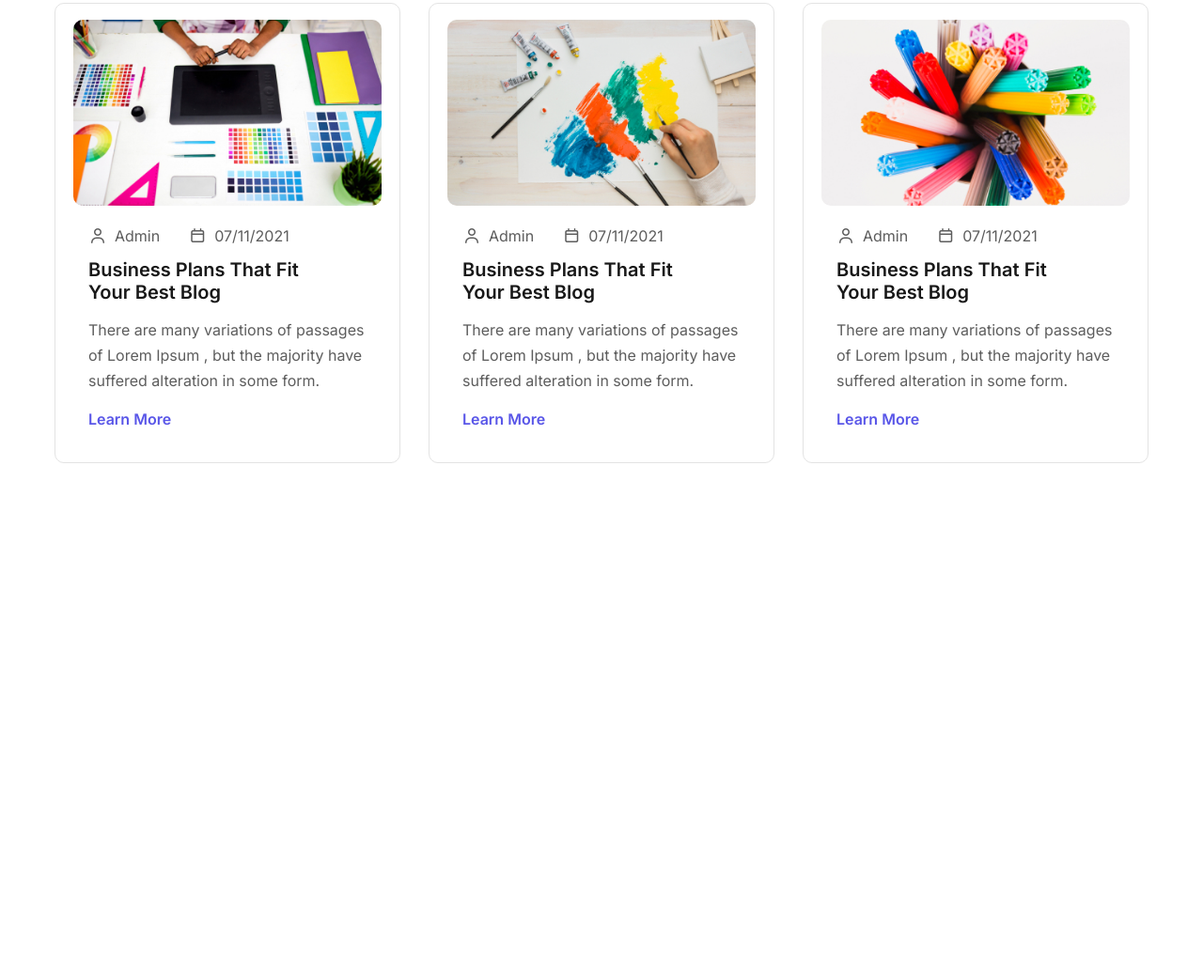
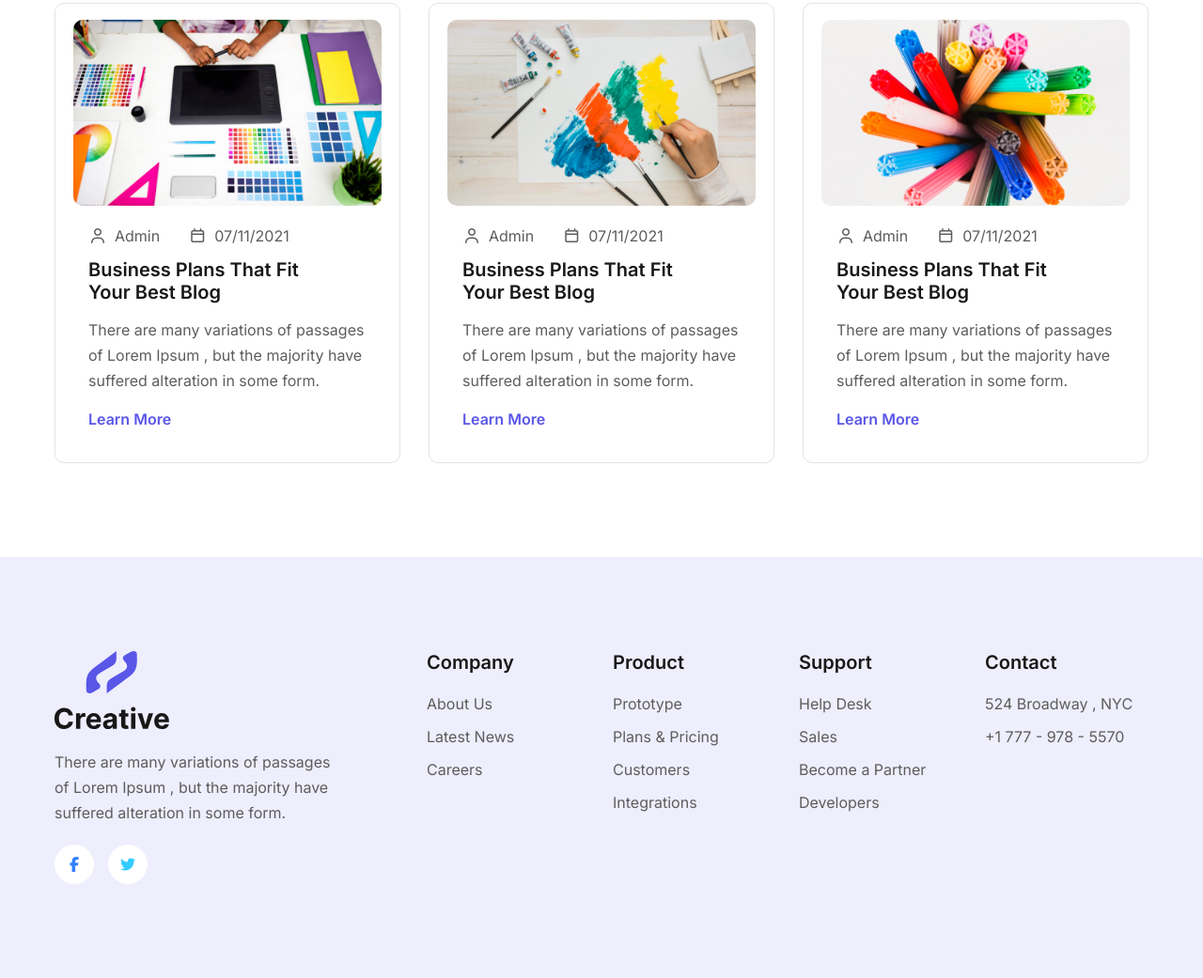
Before and after one commit to faysal-mahamud/creative-agency-landing, a plain HTML site: page index.html in a window 1280 px wide. Shown: the part 4884-5925 px from the top of the page at 94% size. Before the commit the page ends 5477 px from the top, so only its background shows below. Drawn offline with Linux system fonts and the light colour scheme.

Commit message:
footer done

```diff
--- a/css/style.css
+++ b/css/style.css
@@ -560,3 +560,88 @@ p {
   color: #4744d6;
 }
 /* Blog part end */
+
+/* Footer part start */
+.site-footer {
+  background-color: rgba(89, 86, 232, 0.1);
+  min-height: 441px;
+  padding: 100px 0;
+}
+
+.footer-row {
+  justify-content: space-between;
+  row-gap: 24px;
+}
+
+.footer-logo-link {
+  display: inline-block;
+  margin-bottom: 16px;
+}
+
+.footer-logo {
+  height: 83px;
+  width: auto;
+  display: block;
+}
+
+.footer-blurb {
+  font-size: 16px;
+  font-weight: 400;
+  line-height: 27px;
+  color: #5D5D5D;
+  max-width: 300px;
+  margin-bottom: 20px;
+}
+
+.footer-socials {
+  display: flex;
+  gap: 15px;
+}
+
+.social-circle {
+  width: 42px;
+  height: 42px;
+  border-radius: 50%;
+  background-color: #ffffff;
+  display: inline-flex;
+  align-items: center;
+  justify-content: center;
+  font-size: 16px;
+  transition: all linear 0.2s;
+}
+
+.social-fb {
+  color: #337FFF;
+}
+
+.social-tw {
+  color: #33CCFF;
+}
+
+.social-circle:hover {
+  transform: translateY(-2px);
+}
+
+.footer-heading {
+  font-size: 20px;
+  font-weight: 600;
+  line-height: 24.2px;
+  color: #181818;
+  margin-bottom: 15px;
+}
+
+.footer-links li {
+  font-size: 16px;
+  font-weight: 400;
+  line-height: 35px;
+  color: #5D5D5D;
+}
+
+.footer-links a {
+  color: #5D5D5D;
+}
+
+.footer-links a:hover {
+  color: #5956E8;
+}
+/* Footer part end */
--- a/index.html
+++ b/index.html
@@ -388,6 +388,61 @@
   </section>
   <!-- Blog part end -->
 
+  <!-- Footer part start -->
+  <footer id="contact" class="site-footer">
+    <div class="container custom-container">
+      <div class="row footer-row">
+        <div class="col-lg-4 col-md-6">
+          <a href="#home" class="footer-logo-link">
+            <img src="images/logo.svg" alt="Creative" class="footer-logo">
+          </a>
+          <p class="footer-blurb">There are many variations of passages of Lorem Ipsum , but the majority have suffered alteration in some form.</p>
+          <div class="footer-socials">
+            <a href="#" class="social-circle social-fb"><i class="fa-brands fa-facebook-f"></i></a>
+            <a href="#" class="social-circle social-tw"><i class="fa-brands fa-twitter"></i></a>
+          </div>
+        </div>
+
+        <div class="col-lg-2 col-md-6 col-6">
+          <h4 class="footer-heading">Company</h4>
+          <ul class="footer-links">
+            <li><a href="#about">About Us</a></li>
+            <li><a href="#blog">Latest News</a></li>
+            <li><a href="#">Careers</a></li>
+          </ul>
+        </div>
+
+        <div class="col-lg-2 col-md-6 col-6">
+          <h4 class="footer-heading">Product</h4>
+          <ul class="footer-links">
+            <li><a href="#">Prototype</a></li>
+            <li><a href="#">Plans &amp; Pricing</a></li>
+            <li><a href="#">Customers</a></li>
+            <li><a href="#">Integrations</a></li>
+          </ul>
+        </div>
+
+        <div class="col-lg-2 col-md-6 col-6">
+          <h4 class="footer-heading">Support</h4>
+          <ul class="footer-links">
+            <li><a href="#">Help Desk</a></li>
+            <li><a href="#">Sales</a></li>
+            <li><a href="#">Become a Partner</a></li>
+            <li><a href="#">Developers</a></li>
+          </ul>
+        </div>
+
+        <div class="col-lg-2 col-md-6 col-6">
+          <h4 class="footer-heading">Contact</h4>
+          <ul class="footer-links">
+            <li><span>524 Broadway , NYC</span></li>
+            <li><a href="tel:+17779785570">+1 777 - 978 - 5570</a></li>
+          </ul>
+        </div>
+      </div>
+    </div>
+  </footer>
+  <!-- Footer part end -->
 
   <script src="js/bootstrap.bundle.min.js"></script>
 </body>
```
